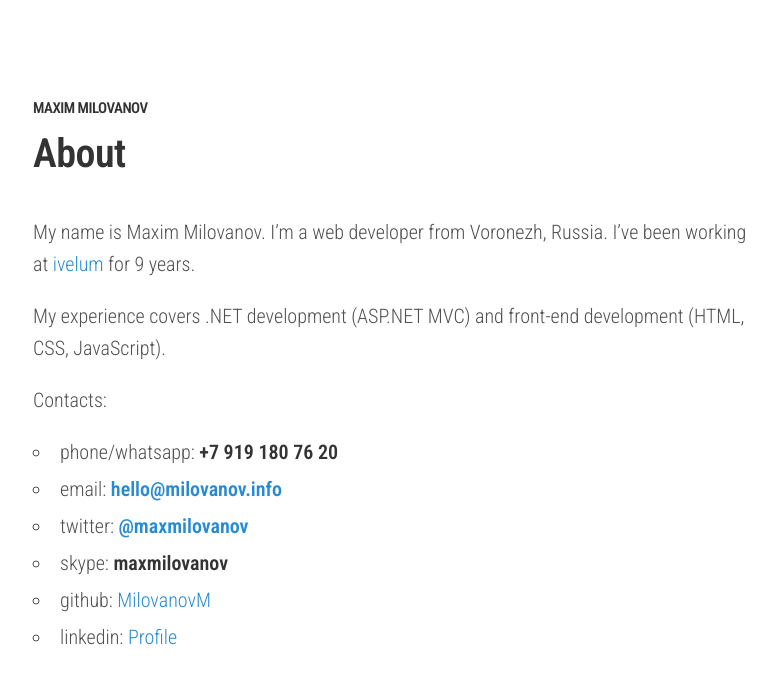
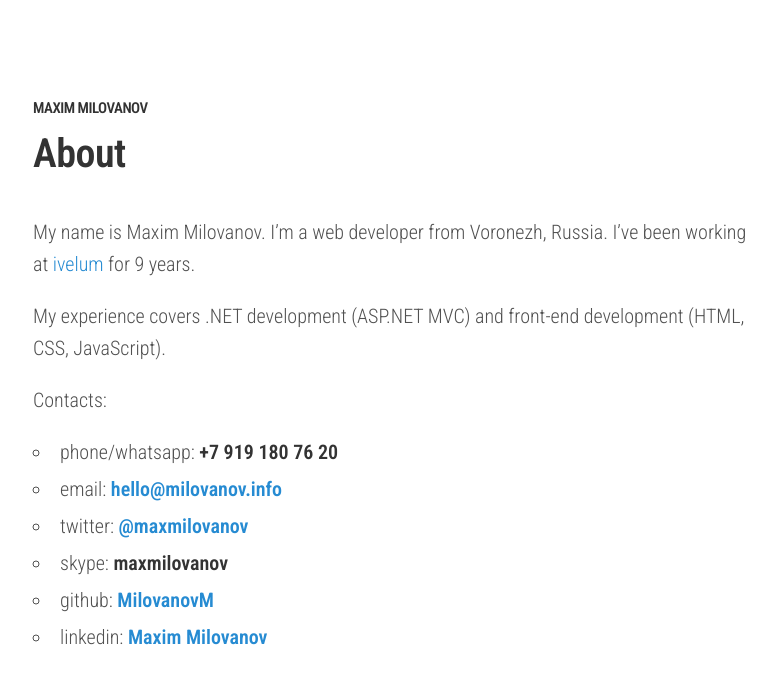
Before and after one commit to MilovanovM/milovanovm.github.io, a Jekyll site: the page built from about.md, in a window 1280 px wide. Shown: the top 684 px of the page, without its empty margins (247-1023 px from the left). Built offline with Jekyll 4.4.1, drawn with Linux system fonts in a browser that asks for light colours; Markdown is read by kramdown in place of the engine named in the settings.

Commit message:
set markdown to kramdown, small fixes for ‘about’ page

```diff
--- a/_config.yml
+++ b/_config.yml
@@ -9,7 +9,7 @@ permalink:          /:year/:month/:day/:title.html
 future:             false
 
 # Markdown
-markdown:           rdiscount
+markdown:           kramdown
 
 # Navigation
 nav:
--- a/about.md
+++ b/about.md
@@ -13,5 +13,5 @@ Contacts:
 * email: **[hello@milovanov.info](mailto:hello@milovanov.info)**
 * twitter: **[@maxmilovanov](https://twitter.com/maxmilovanov)**
 * skype: **maxmilovanov**
-* github: [MilovanovM](https://github.com/MilovanovM)
-* linkedin: [Profile](https://ru.linkedin.com/in/maxim-milovanov-445686117)
+* github: **[MilovanovM](https://github.com/MilovanovM)**
+* linkedin: **[Maxim Milovanov](https://ru.linkedin.com/in/maxim-milovanov-445686117)**
```
